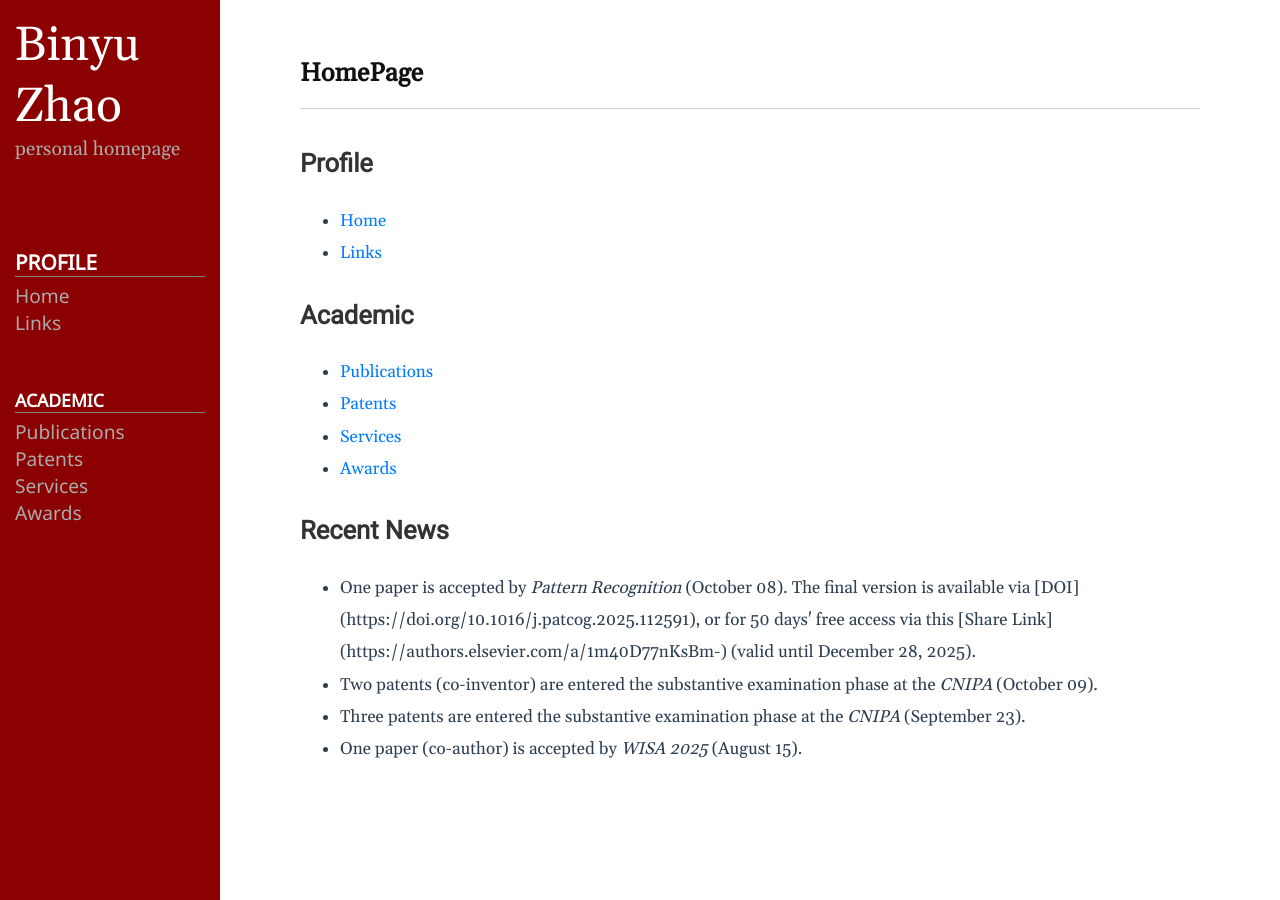
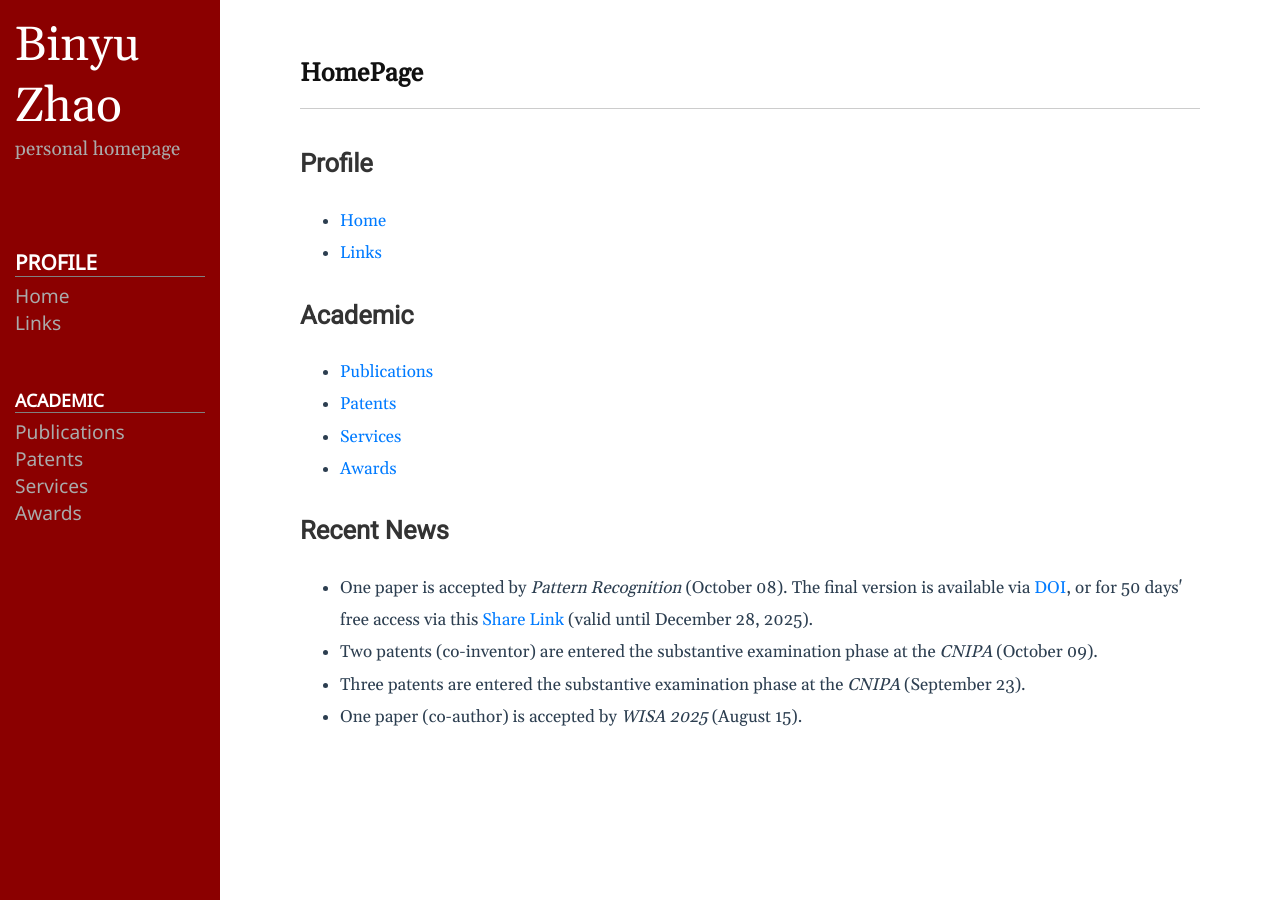
Before and after one commit to byzhaoAI/byzhaoAI.github.io, a Jekyll site: the page built from index.md, in a window 1280 px wide. Built offline with Jekyll 4.4.1, drawn with Linux system fonts in a browser that asks for light colours; part of the change alters nothing that is shown.

Commit message:
update PR paper status

```diff
--- a/_includes/home.html
+++ b/_includes/home.html
@@ -21,7 +21,7 @@
 
     <h2>Recent News</h2>
     <ul>
-      <li>One paper is accepted by <em>Pattern Recognition</em> (October 08). The final version is available via [DOI](https://doi.org/10.1016/j.patcog.2025.112591), or for 50 days' free access via this [Share Link](https://authors.elsevier.com/a/1m40D77nKsBm-) (valid until December 28, 2025).</li>
+      <li>One paper is accepted by <em>Pattern Recognition</em> (October 08). The final version is available via <a href="https://doi.org/10.1016/j.patcog.2025.112591">DOI</a>, or for 50 days' free access via this <a href="https://authors.elsevier.com/a/1m40D77nKsBm-">Share Link</a> (valid until December 28, 2025).</li>
       <li>Two patents (co-inventor) are entered the substantive examination phase at the <em>CNIPA</em> (October 09).</li>
       <li>Three patents are entered the substantive examination phase at the <em>CNIPA</em> (September 23).</li>
       <li>One paper (co-author) is accepted by <em>WISA 2025</em> (August 15).</li>
```
